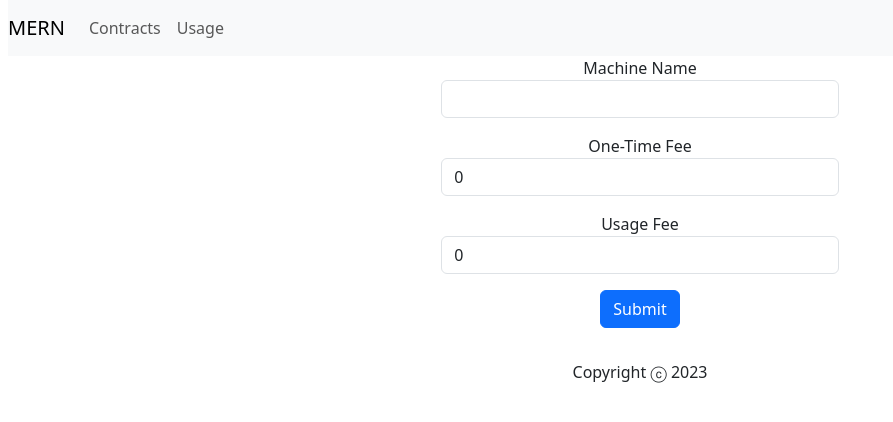
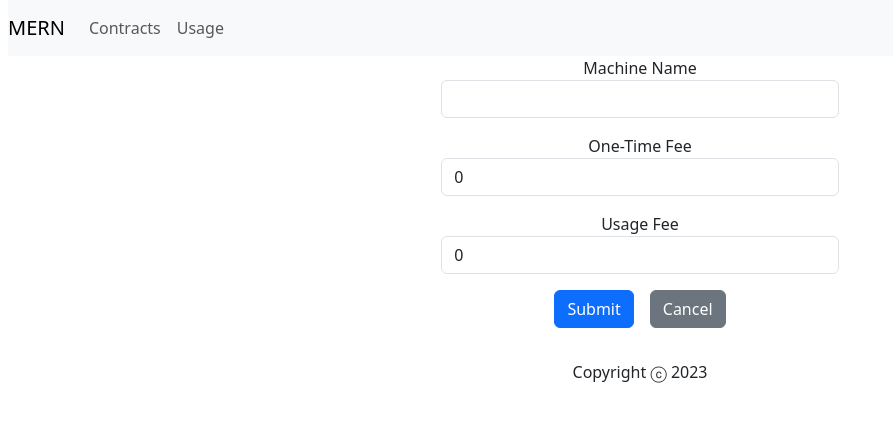
Before and after one commit to jadenbruecke/mern-crud-app, a Next.js app: page /contracts/new in a window 1280 px wide. Shown: the top 422 px of the page, without its empty margins (0-893 px from the left). Built offline with nearby package versions, Linux system fonts and the light colour scheme.

Commit message:
add cancel button

```diff
--- a/components/Form.jsx
+++ b/components/Form.jsx
@@ -1,6 +1,8 @@
 import { useState } from 'react'
 import { useRouter } from 'next/router'
 import { mutate } from 'swr'
+import Link from 'next/link'
+
 
 const Form = ({ formId, contractForm, forNewContract = true }) => {
   const router = useRouter()
@@ -143,9 +145,12 @@ const Form = ({ formId, contractForm, forNewContract = true }) => {
             />
           </div>
 
-          <button type="submit" className="btn btn-primary">
+          <button type="submit" className="btn btn-primary mx-2">
             Submit
           </button>
+          <Link href="/contracts" className="btn btn-secondary mx-2">
+            Cancel
+          </Link>
         </form>
         <p>{message}</p>
       </div>
```
